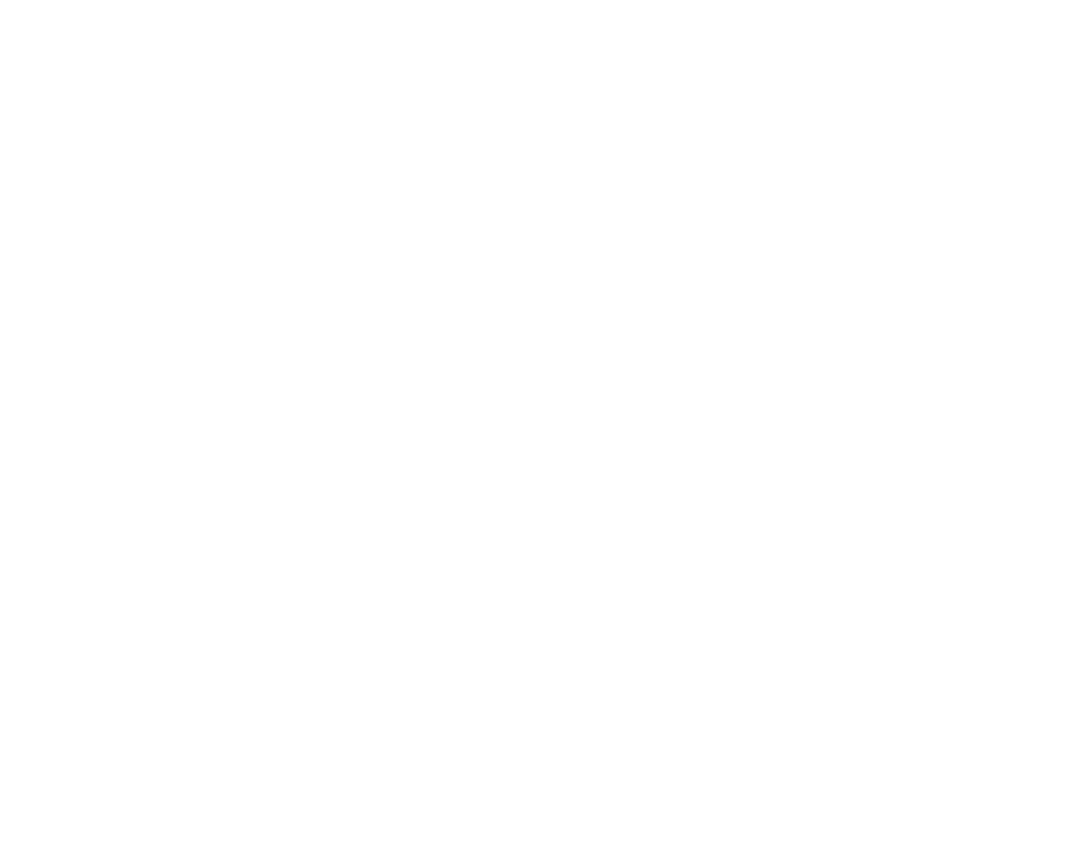
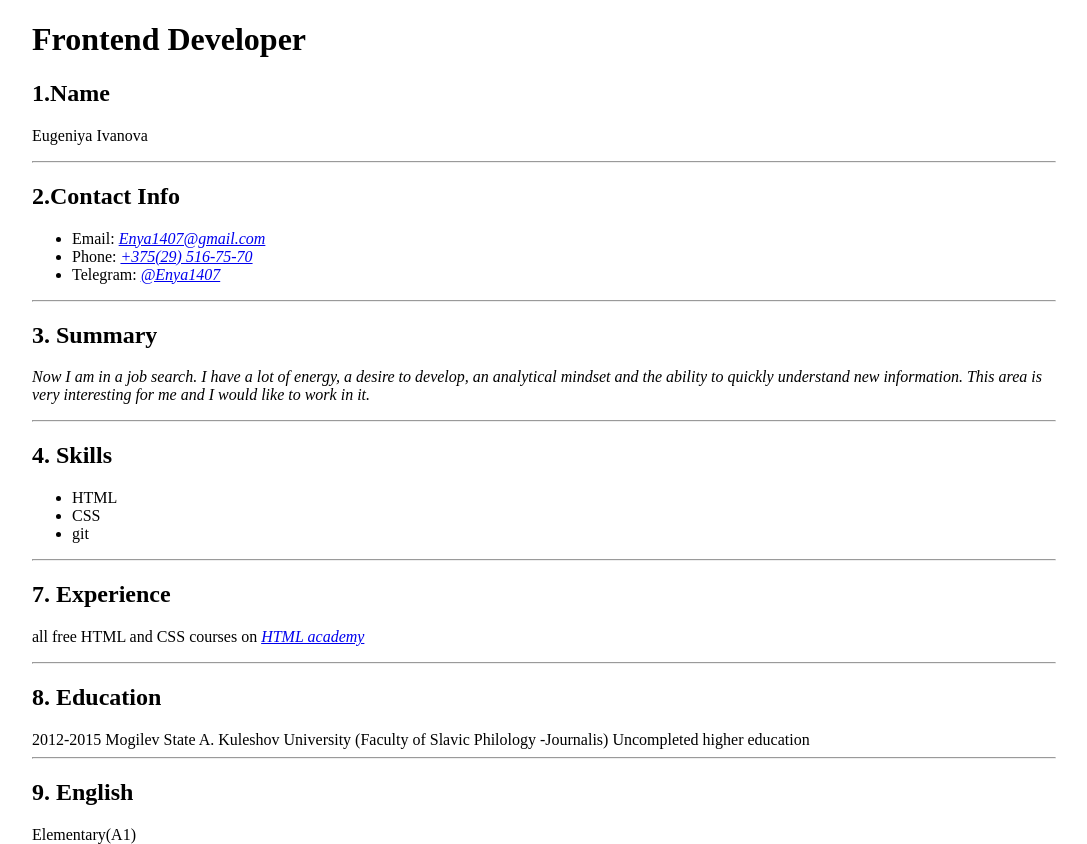
Before and after one commit to enya1407/rsschool-cv, a plain HTML site: page index.html in a window 1280 px wide. Shown: the whole page, without its empty margins (96-1183 px from the left). Before the commit the page ends 800 px from the top, so only its background shows below. Drawn offline with Linux system fonts and the light colour scheme.

Commit message:
feat: add list

```diff
--- a/index.html
+++ b/index.html
@@ -4,9 +4,43 @@
     <meta charset="UTF-8">
     <meta name="viewport" content="width=device-width, initial-scale=1.0">
     <meta http-equiv="X-UA-Compatible" content="ie=edge">
-    <title>Document</title>
+    <link rel="stylesheet" href="style.css">
+    <title>Resume</title>
 </head>
 <body>
-
+     <div class="wrapper">
+         <div class="text">
+         <h1>Frontend Developer</h1>
+         <h2>1.Name</h2>
+             <p>Eugeniya Ivanova</p><hr>
+         <h2>2.Contact Info</h2>
+             <ul>
+               <li>Email: <a href="mailto:Enya1407@gmail.com">Enya1407@gmail.com</a></li>
+               <li>Phone: <a href="tel:+375295167570">+375(29) 516-75-70</a></li>
+               <li>Telegram: <a href="https://t.me/Enya1407">@Enya1407</a></li>
+             </ul><hr>
+           <h2> 3. Summary</h2>
+           <p class="summary">
+               Now I am in a job search.
+               I have a lot of energy, a desire to develop, an analytical mindset and the ability to quickly understand new information.
+               This area is very interesting for me and I would like to work in it.
+            </p><hr>
+           <h2> 4. Skills </h2>
+           <ul>
+             <li>HTML</li>
+             <li>CSS</li>
+             <li>git</li>
+            </ul><hr>
+           <h2>7. Experience </h2>
+             <p>all free HTML and CSS courses on <a href="https://htmlacademy.ru/profile/id1173859">HTML academy</a>
+            </p><hr>
+          <h2>8. Education </h2>
+          2012-2015 Mogilev State A. Kuleshov University (Faculty of Slavic Philology -Journalis)
+          Uncompleted higher education<hr>
+          <h2>9. English </h2>
+            Elementary(A1)
+         </div>
+        <div></div>
+     </div>
 </body>
 </html>
--- a/style.css
+++ b/style.css
@@ -0,0 +1,11 @@
+.wrapper{
+    width: 1024px;
+    height: 100vh;
+    Margin: 0 auto;
+}
+ a{
+    font-style: italic;
+}
+.summary{
+    font-style: italic;
+}
```
